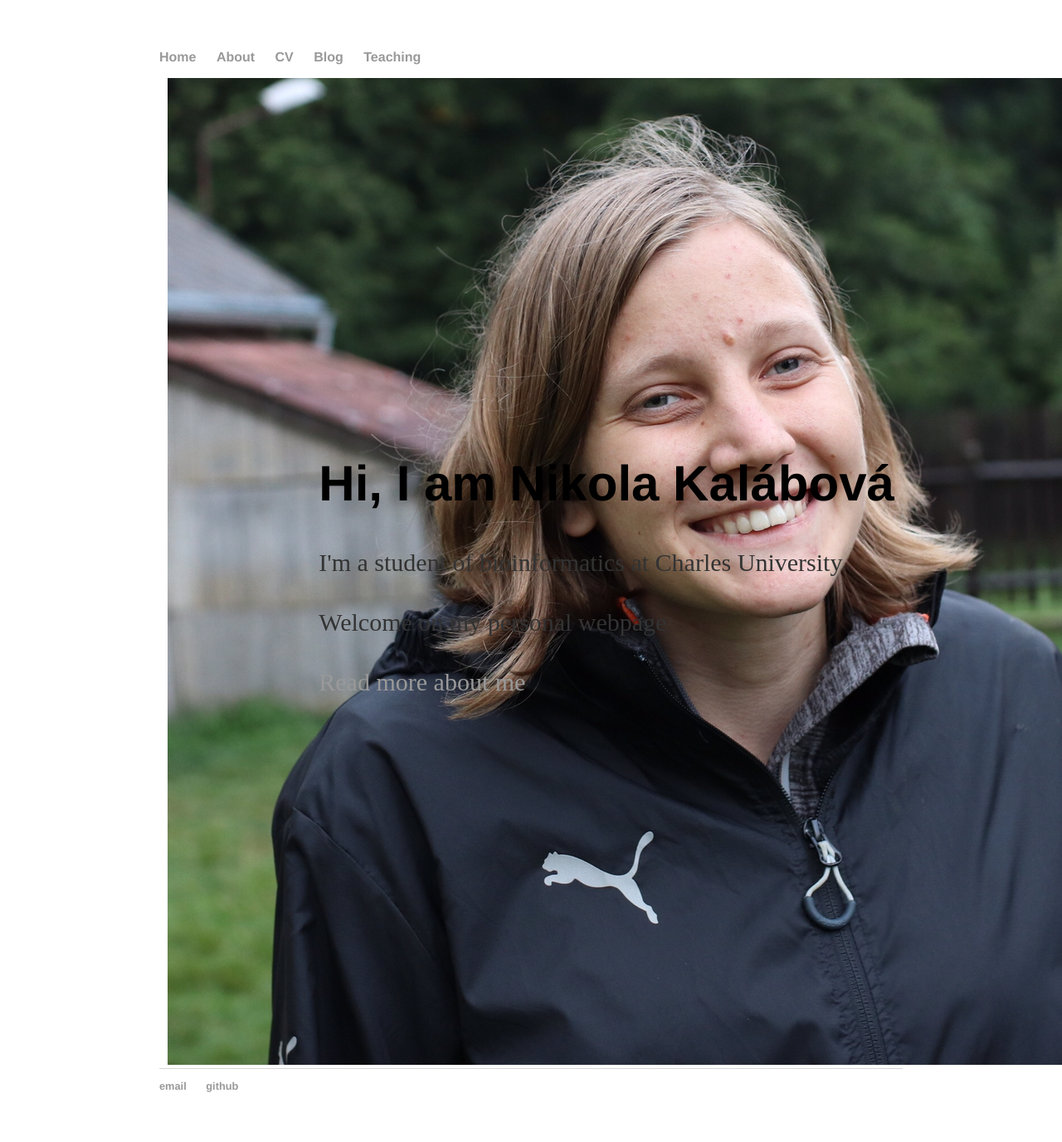
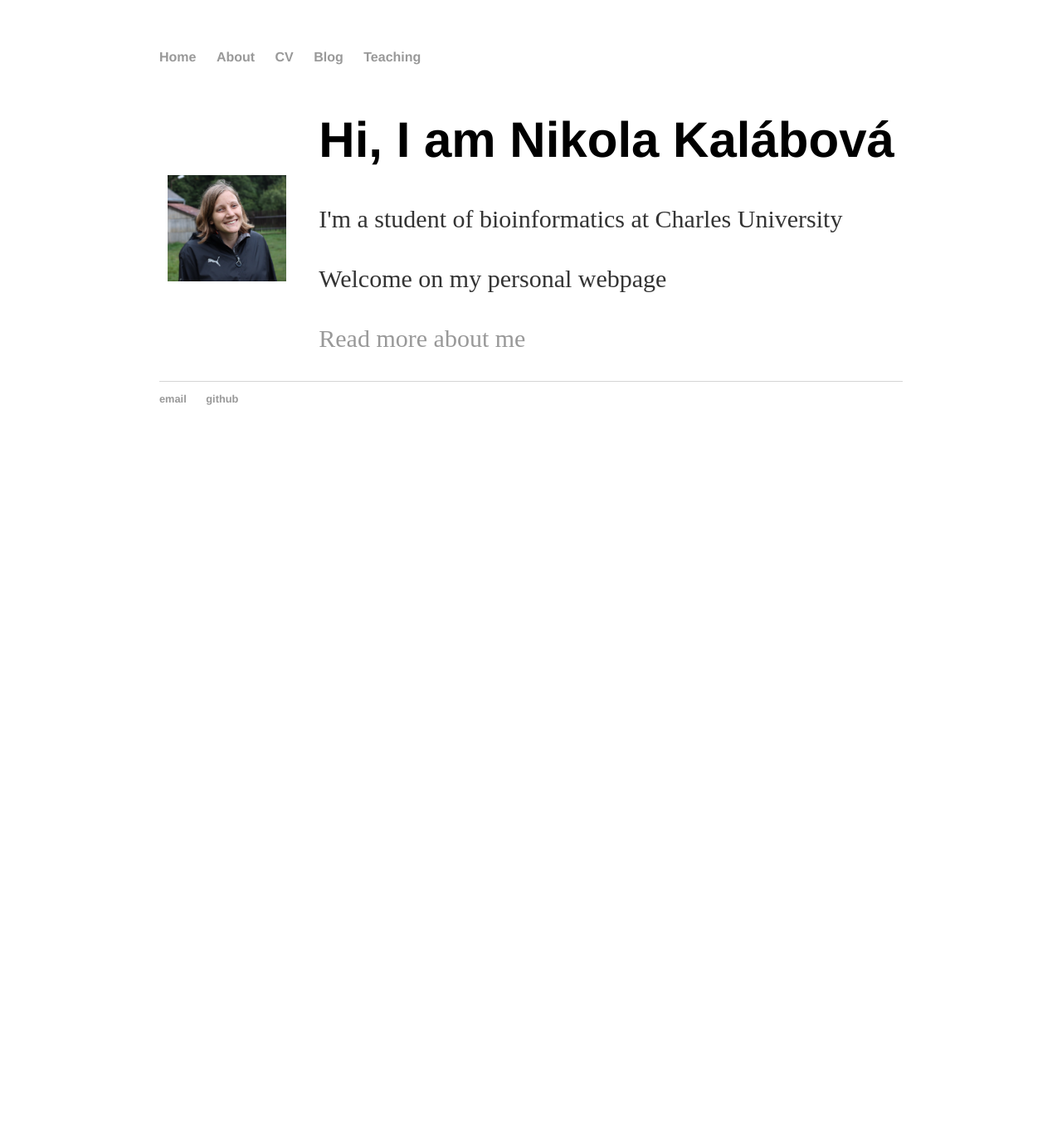
Before and after one commit to lavakin/lavakin.github.io, a Jekyll site: the page built from index.html, in a window 1280 px wide. Shown: the whole page at 83% size. Built offline with Jekyll 4.4.1, drawn with Linux system fonts in a browser that asks for light colours; after the commit the page ends 900 px from its top, so only the background shows below that.

Commit message:
Update index.html

```diff
--- a/index.html
+++ b/index.html
@@ -12,7 +12,7 @@ title: Nikola Kalábová, Personal Webpage
         justify-content: center
       }
       img {
-        max-width: 800%
+        max-width: 80%
       }
       .image {
         flex-basis: 20%
```
